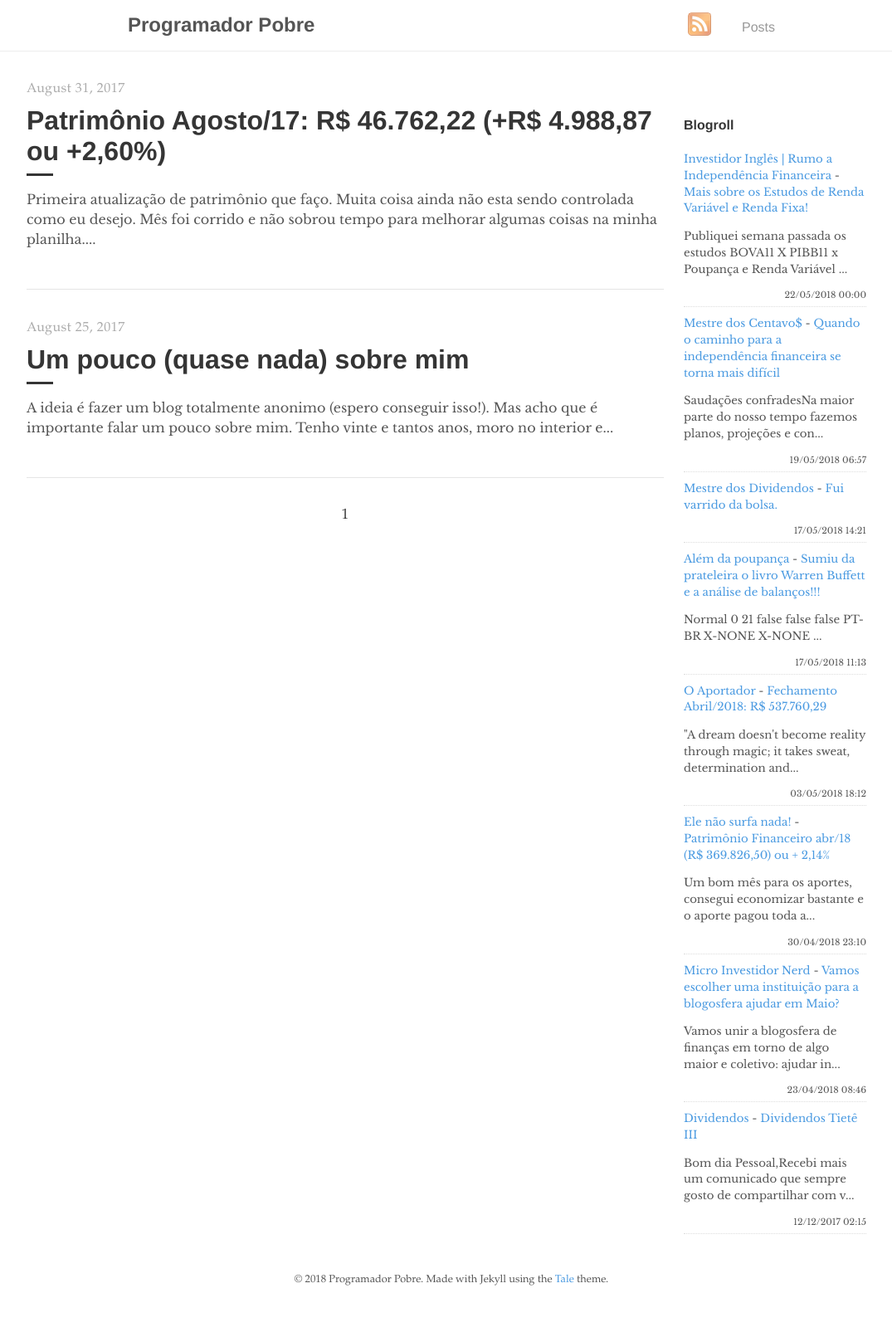
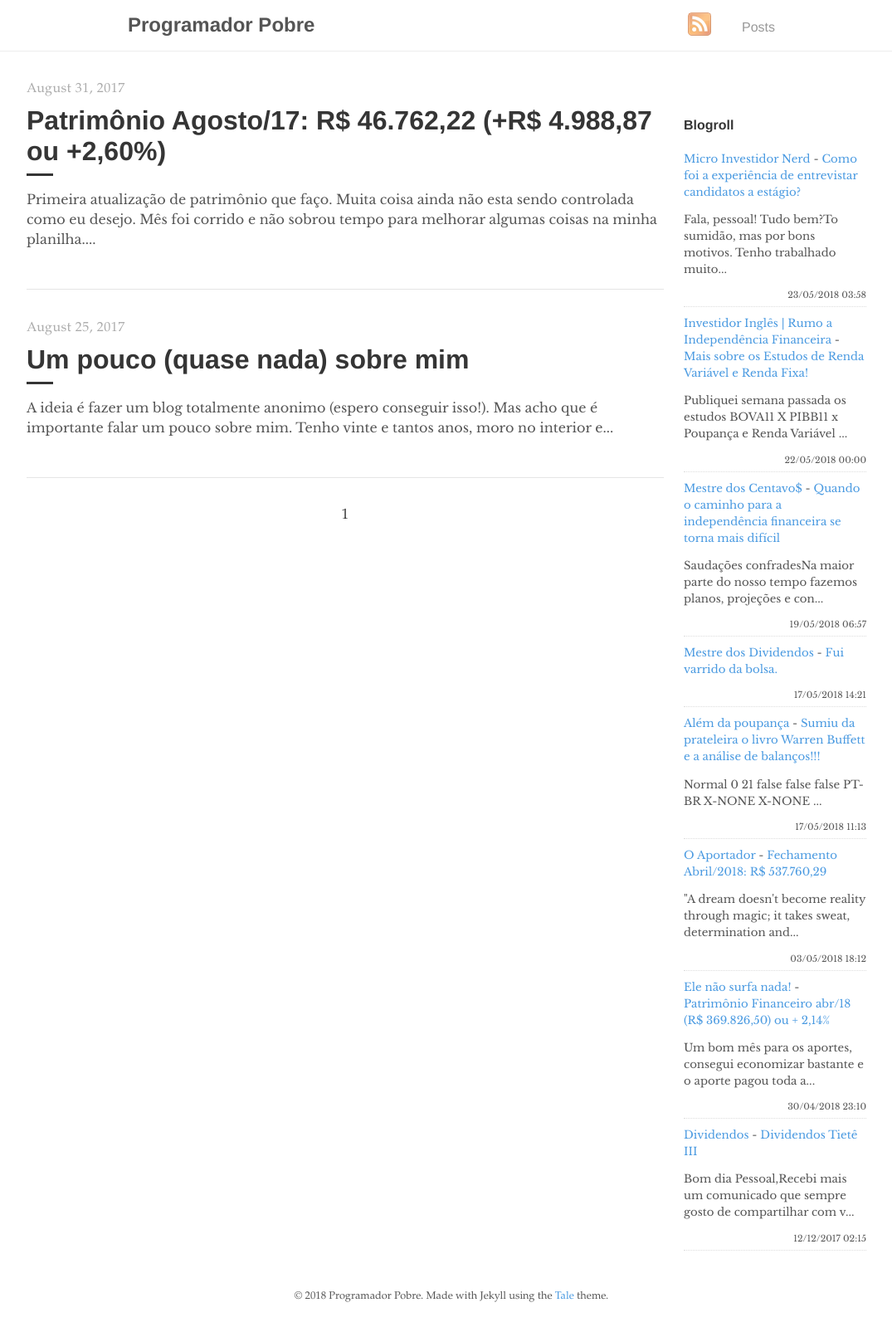
Before and after one commit to programadorpobre/programadorpobre.github.io, a Jekyll site: the page built from index.html, in a window 1280 px wide. Shown: the whole page at 83% size, without its empty margins (96-1171 px from the left). Built offline with Jekyll 4.4.1, drawn with Linux system fonts in a browser that asks for light colours; the list of posts is cut into pages by our own code; comment, search, counter and statistics services are not loaded.

Commit message:
[ci skip] travis #291

```diff
--- a/_includes/feed-entries.html
+++ b/_includes/feed-entries.html
@@ -1,3 +1,8 @@
+<div class="feed-entry">
+    <a class="feed-entry-site-name" href="https://microinvestidornerd.blogspot.com/">Micro Investidor Nerd</a> - <a class="feed-entry-title" href="https://microinvestidornerd.blogspot.com/2018/05/como-foi-entrevistar-candidatos-estagio.html">Como foi a experiência de entrevistar candidatos a estágio?</a>
+    <p class="feed-entry-summary">Fala, pessoal! Tudo bem?To sumidão, mas por bons motivos. Tenho trabalhado muito...</p>
+    <time datetime="2018-05-23T03:58:00.002-07:00">23/05/2018 03:58</time>
+</div>
 <div class="feed-entry">
     <a class="feed-entry-site-name" href="https://www.investidoringles.com/">Investidor Inglês | Rumo a Independência Financeira</a> - <a class="feed-entry-title" href="https://www.investidoringles.com/2018/05/ggbr4-usim5-csna3-aportes-mensais-estudo.html">Mais sobre os Estudos de Renda Variável e Renda Fixa!</a>
     <p class="feed-entry-summary">Publiquei semana passada os estudos BOVA11 X PIBB11 x Poupança e Renda Variável ...</p>
@@ -29,11 +34,6 @@
     <time datetime="2018-04-30T23:10:00.000-03:00">30/04/2018 23:10</time>
 </div>
 <div class="feed-entry">
-    <a class="feed-entry-site-name" href="https://microinvestidornerd.blogspot.com/">Micro Investidor Nerd</a> - <a class="feed-entry-title" href="https://microinvestidornerd.blogspot.com/2018/04/vamos-escolher-instituicoes-de-caridade.html">Vamos escolher uma instituição para a blogosfera ajudar em Maio?</a>
-    <p class="feed-entry-summary">Vamos unir a blogosfera de finanças em torno de algo maior e coletivo: ajudar in...</p>
-    <time datetime="2018-04-23T08:46:00.000-07:00">23/04/2018 08:46</time>
-</div>
-<div class="feed-entry">
     <a class="feed-entry-site-name" href="http://bonsdividendos.blogspot.com/">Dividendos</a> - <a class="feed-entry-title" href="http://bonsdividendos.blogspot.com/2017/12/dividendos-tiete-iii.html">Dividendos Tietê III</a>
     <p class="feed-entry-summary">Bom dia Pessoal,Recebi mais um comunicado que sempre gosto de compartilhar com v...</p>
     <time datetime="2017-12-12T02:15:00.001-08:00">12/12/2017 02:15</time>
```
